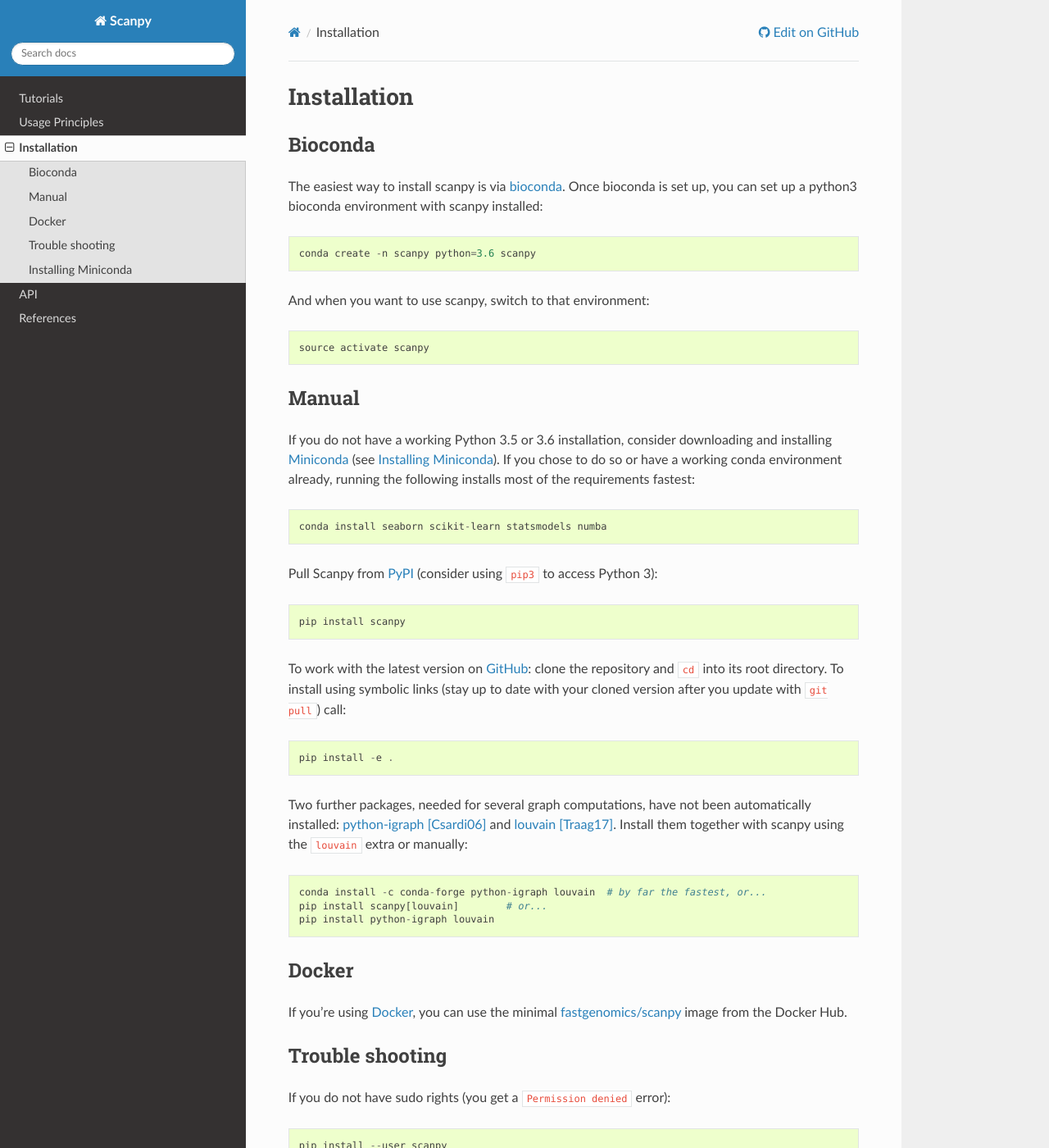
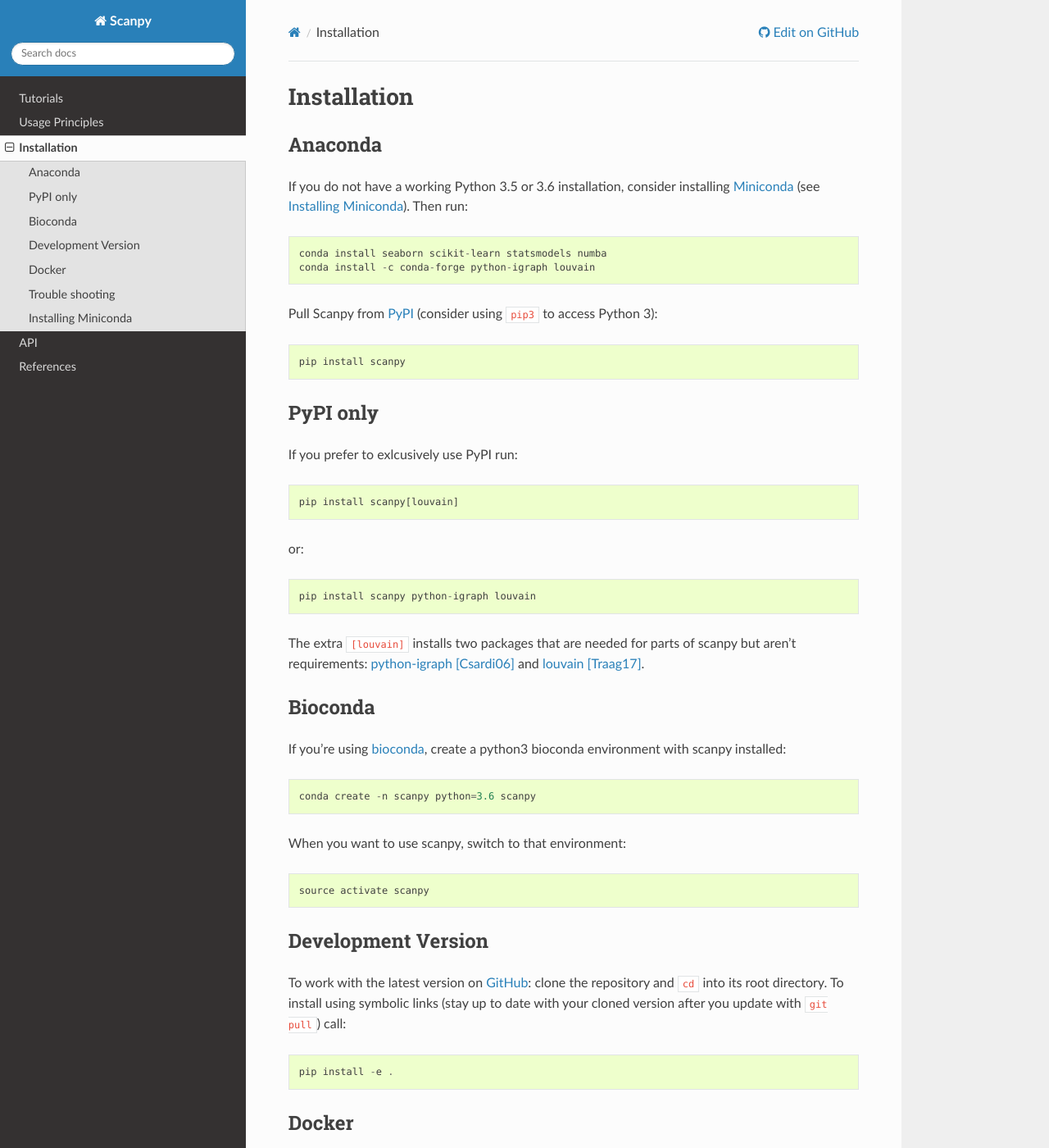
Before and after one commit to scverse/scanpy, a Sphinx documentation site: the page built from docs/installation.rst, in a window 1280 px wide and 1400 px high. Shown: the whole window at 82% size. Built offline with Sphinx 7.4.7 and the Read the Docs theme 2.0.0, drawn with Linux system fonts in a browser that asks for light colours; the version number could not be read and is left out; some of the changed text lies outside the part shown.

Commit message:
cleaned up installation docs

```diff
--- a/docs/installation.rst
+++ b/docs/installation.rst
@@ -1,32 +1,50 @@
 Installation
 ------------
+
+Anaconda
+~~~~~~~~
+
+If you do not have a working Python 3.5 or 3.6 installation, consider
+installing Miniconda_ (see `Installing Miniconda`_). Then run::
+
+    conda install seaborn scikit-learn statsmodels numba
+    conda install -c conda-forge python-igraph louvain
+
+Pull Scanpy from `PyPI <https://pypi.org/project/scanpy>`__ (consider
+using ``pip3`` to access Python 3)::
+
+    pip install scanpy
+
+PyPI only
+~~~~~~~~~
+
+If you prefer to exlcusively use PyPI run::
+
+    pip install scanpy[louvain]
+
+or::
+
+    pip install scanpy python-igraph louvain
+
+The extra ``[louvain]`` installs two packages that are needed for
+parts of scanpy but aren't requirements: `python-igraph
+<http://igraph.org/python/>`__ [Csardi06]_ and `louvain
+<https://github.com/vtraag/louvain-igraph>`__ [Traag17]_.
 
 Bioconda
 ~~~~~~~~
 
-The easiest way to install scanpy is via bioconda_. Once bioconda
-is set up, you can set up a python3 bioconda environment with scanpy
+If you're using bioconda_, create a python3 bioconda environment with scanpy
 installed::
 
     conda create -n scanpy python=3.6 scanpy
 
-And when you want to use scanpy, switch to that environment::
+When you want to use scanpy, switch to that environment::
 
     source activate scanpy
 
-Manual
-~~~~~~
-
-If you do not have a working Python 3.5 or 3.6 installation, consider
-downloading and installing Miniconda_ (see `Installing Miniconda`_).
-If you chose to do so or have a working conda environment already,
-running the following installs most of the requirements fastest::
-
-    conda install seaborn scikit-learn statsmodels numba
-
-Pull Scanpy from `PyPI <https://pypi.org/project/scanpy>`__ (consider using ``pip3`` to access Python 3)::
-
-    pip install scanpy
+Development Version
+~~~~~~~~~~~~~~~~~~~
 
 To work with the latest version on `GitHub
 <https://github.com/theislab/scanpy>`__: clone the repository and ``cd`` into
@@ -34,16 +52,6 @@
 cloned version after you update with ``git pull``) call::
 
     pip install -e .
-
-Two further packages, needed for several graph computations, have not been
-automatically installed: `python-igraph <http://igraph.org/python/>`__ [Csardi06]_
-and `louvain <https://github.com/vtraag/louvain-igraph>`__ [Traag17]_.
-Install them together with scanpy using the ``louvain`` extra or manually::
-
-    conda install -c conda-forge python-igraph louvain  # by far the fastest, or...
-    pip install scanpy[louvain]        # or...
-    pip install python-igraph louvain
-
 
 Docker
 ~~~~~~
@@ -61,18 +69,10 @@
 
     pip install --user scanpy
 
-**On MacOS**, if not using `conda`, you might need to install the C core of igraph via homebrew first
+**On MacOS**, if **not** using `conda`, you might need to install the C core of igraph via homebrew first
 
 - ``brew install igraph``
 - If python-igraph still fails to install, see `here <https://stackoverflow.com/questions/29589696/problems-compiling-c-core-of-igraph-with-python-2-7-9-anaconda-2-2-0-on-mac-osx>`__ or consider installing gcc via ``brew install gcc --without-multilib`` and exporting ``export CC="/usr/local/Cellar/gcc/X.x.x/bin/gcc-X"; export CXX="/usr/local/Cellar/gcc/X.x.x/bin/gcc-X"``, where ``X`` and ``x`` refers to the version of ``gcc``; in my case, the path reads ``/usr/local/Cellar/gcc/6.3.0_1/bin/gcc-6``.
-
-**On Windows**, you can follow these steps::
-
-    conda install pandas cython
-    conda install -c vtraag python-igraph
-    conda install -c vtraag louvain
-    pip install scanpy
-
 
 Installing Miniconda
 ~~~~~~~~~~~~~~~~~~~~
```
